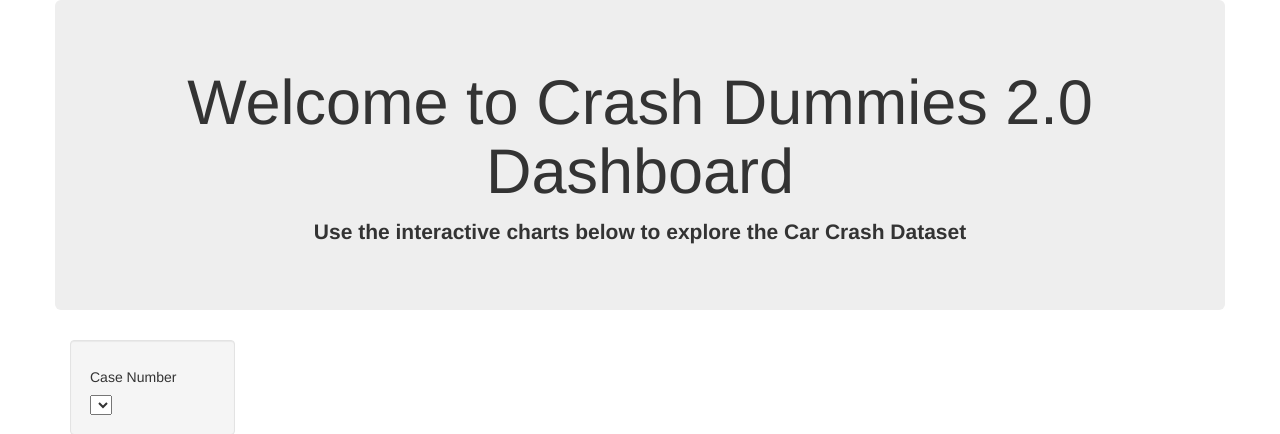
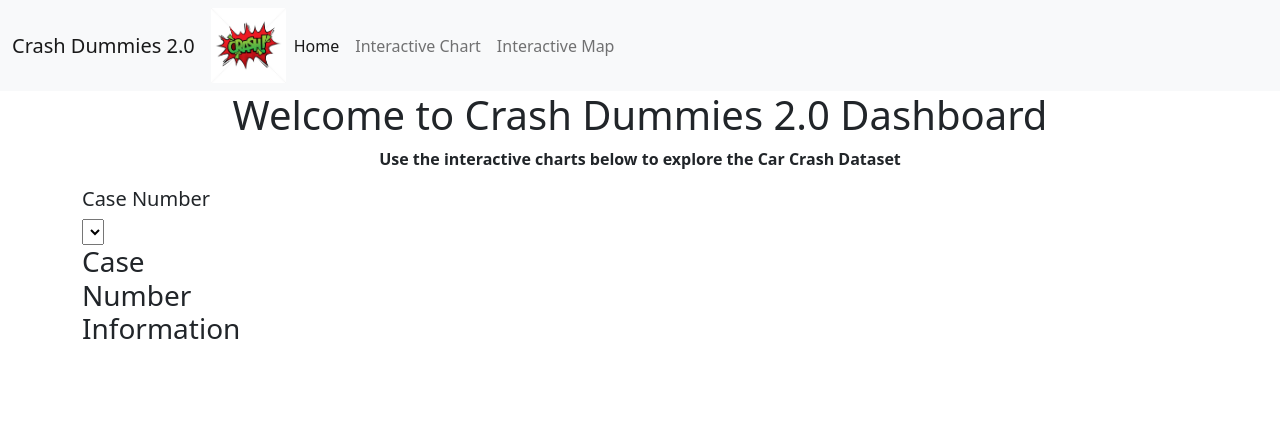
Before and after one commit to tommyjohnny36/Crash-Dummies-2.0, a Flask app: template crash_app/templates/index.html in a window 1280 px wide. Shown: the top 434 px of the page. Run offline with Flask 2, Linux system fonts and the light colour scheme; the template is opened without the code that fills it, so the values that code supplies are empty; parts of the project's set-up code (start-up, migrations or seed data) failed here and were passed over; some libraries are stand-ins or nearby versions.

Commit message:
added bootstrap elements

```diff
--- a/crash_app/templates/index.html
+++ b/crash_app/templates/index.html
@@ -6,7 +6,32 @@
   <meta name="viewport" content="width=device-width, initial-scale=1.0">
   <meta http-equiv="X-UA-Compatible" content="ie=edge">
   <title>Crash Dummies 2.0</title>
-  <link rel="stylesheet" href="https://maxcdn.bootstrapcdn.com/bootstrap/3.3.7/css/bootstrap.min.css">
+  <link href="https://cdn.jsdelivr.net/npm/bootstrap@5.1.3/dist/css/bootstrap.min.css" rel="stylesheet" integrity="sha384-1BmE4kWBq78iYhFldvKuhfTAU6auU8tT94WrHftjDbrCEXSU1oBoqyl2QvZ6jIW3" crossorigin="anonymous">
+  <link rel="stylesheet" href="css/style.css">
+
+
+  <nav class="navbar navbar-expand-lg navbar-light bg-light">
+    <div class="container-fluid">
+      <a class="navbar-brand" href="index.html">Crash Dummies 2.0</a>
+      <img src="../../images/4.home_page_img.jpg" alt="" width="75" height="75" class="d-inline-block align-text-center">
+      <button class="navbar-toggler" type="button" data-bs-toggle="collapse" data-bs-target="#navbarNav" aria-controls="navbarNav" aria-expanded="false" aria-label="Toggle navigation">
+        <span class="navbar-toggler-icon"></span>
+      </button>
+      <div class="collapse navbar-collapse" id="navbarNav">
+        <ul class="navbar-nav">
+          <li class="nav-item">
+            <a class="nav-link active" aria-current="page" href="#">Home</a>
+          </li>
+          <li class="nav-item">
+            <a class="nav-link" href="chart.html">Interactive Chart</a>
+          </li>
+          <li class="nav-item">
+            <a class="nav-link" href="map.html">Interactive Map</a>
+          </li>
+        </ul>
+      </div>
+    </div>
+  </nav>
 </head>
 
 <body>
@@ -17,7 +42,7 @@
         <h1> Welcome to Crash Dummies 2.0 Dashboard </h1>
         <p><b> Use the interactive charts below to explore the Car Crash Dataset </b></p>
       </div>
-    </div>
+     </div>
     <div class="row">
       <div class="col-md-2">
         <div class="well">
```
Also changed, not shown: images/4.home_page_img.jpg (added), 1 other file.
